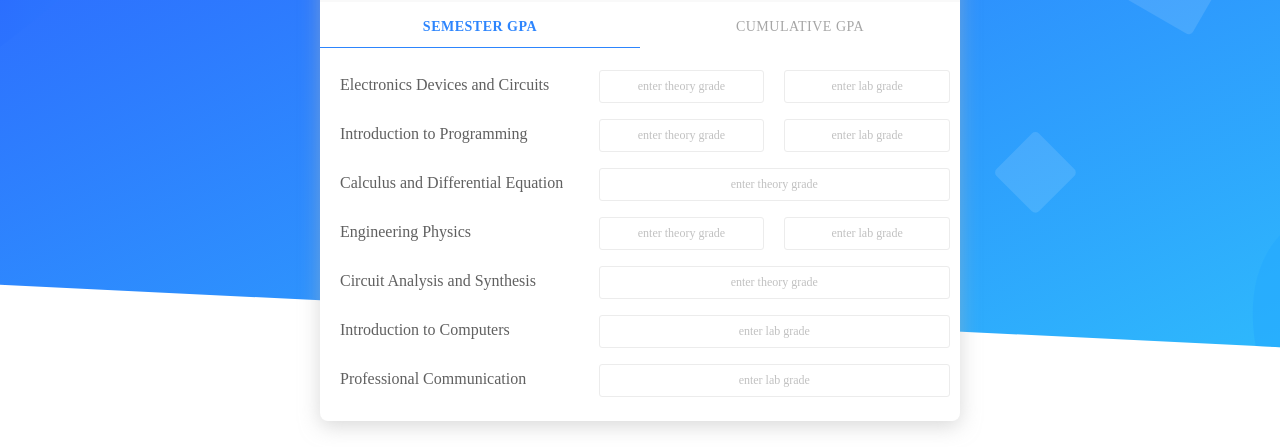
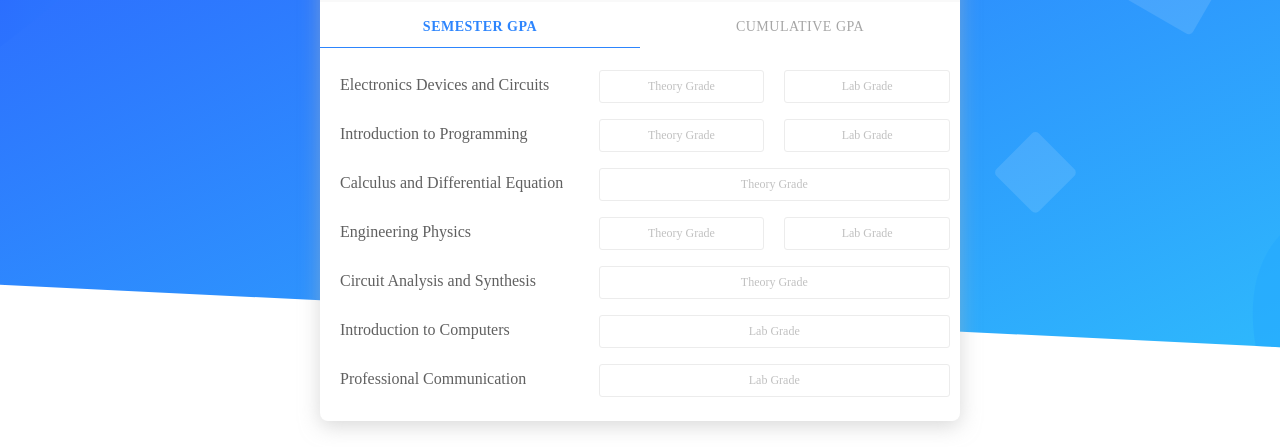
Before and after one commit to thelittlewonder/gpacalculator, a Vue app: page / in a window 1280 px wide. Shown: the part 292-739 px from the top of the page. Built offline with nearby package versions, Linux system fonts and the light colour scheme.

Commit message:
fix placeholders

```diff
--- a/src/components/CGPA.vue
+++ b/src/components/CGPA.vue
@@ -16,7 +16,7 @@
     <div class="course-list">
         <div class="courseitem small" v-for="i in selectedSemester" :key="i">
             <p>Semester {{i}}</p>
-            <input type="number" step=0.01 v-model="sgpa[i]" placeholder="Enter your CGPA.." max="10" min="0">
+            <input type="number" step=0.01 v-model="sgpa[i]" :placeholder="placeholder(i)" max="10" min="0">
         </div>
     </div>
     <hr v-if="totalScore()">
@@ -34,7 +34,7 @@ export default {
     return {
       credits,
       activeIT: true,
-      selectedCourse: 'it',
+      selectedCourse: "it",
       selectedSemester: 4,
       sgpa: []
     };
@@ -55,6 +55,9 @@ export default {
       }
       let cg = obtainedCredits / totalCredits;
       return isNaN(cg) ? null : Math.round(cg * 100) / 100;
+    },
+    placeholder(i) {
+      return "GPA of " + "Semester " + i;
     }
   },
   watch: {
@@ -67,10 +70,10 @@ export default {
 
 <!-- Add "scoped" attribute to limit CSS to this component only -->
 <style scoped lang="scss">
-.small{
+.small {
   justify-content: center;
 }
-.smaller{
-  background-position: 83% center!important;
+.smaller {
+  background-position: 83% center !important;
 }
 </style>
--- a/src/components/SGPA.vue
+++ b/src/components/SGPA.vue
@@ -17,13 +17,13 @@
     <tr v-for="(course,index) in course[selectedSemester]" :key="course.id" class="course">
       <td class="name">{{course.courseName}}</td>
         <td :colspan="course.theoryCredits&&course.labCredits?'':2" v-if="course.theoryCredits">
-          <input type="text" placeholder="enter theory grade" v-model="theoryGrades[index]" >
+          <input type="text" placeholder="Theory Grade" v-model="theoryGrades[index]" >
         </td>
         <td :colspan="course.theoryCredits&&course.labCredits?'':2" v-if="course.labCredits">
-          <input type="text" placeholder="enter lab grade" v-model="labGrades[index]"  >
+          <input type="text" placeholder="Lab Grade" v-model="labGrades[index]"  >
         </td>
         <td colspan=2 v-if="course.projectCredits">
-          <input type="text" placeholder="enter project grade" v-model="projectGrade" :change="projectScore=course.projectCredits">
+          <input type="text" placeholder="Project Grade" v-model="projectGrade" :change="projectScore=course.projectCredits">
         </td>
     </tr>
     </table>
```
Also changed, not shown: 10 other files (tests, documents, lock files or other folders).
